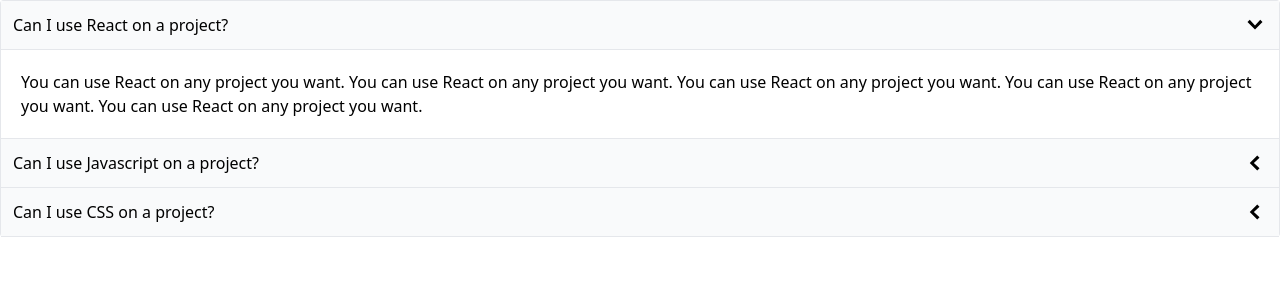
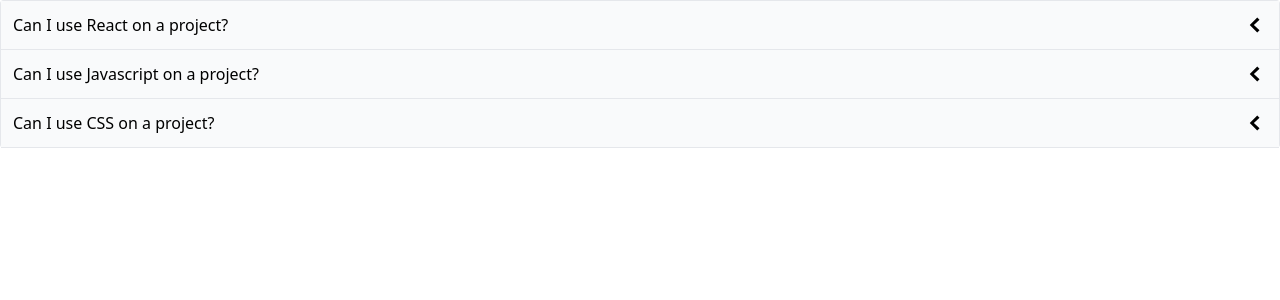
Before and after one commit to mwoitek/react-components-examples, a React (Create React App) app: page / in a window 1280 px wide. Shown: the top 300 px of the page. Built offline with nearby package versions, Linux system fonts and the light colour scheme.

Commit message:
Finish Accordion implementation

```diff
--- a/src/components/Accordion.js
+++ b/src/components/Accordion.js
@@ -2,10 +2,14 @@
 import { GoChevronDown, GoChevronLeft } from 'react-icons/go';
 
 function Accordion({ items }) {
-  const [expandedIndex, setExpandedIndex] = useState(0);
+  const [expandedIndex, setExpandedIndex] = useState(-1);
 
   const handleClick = (index) => {
-    setExpandedIndex(index);
+    if (index === expandedIndex) {
+      setExpandedIndex(-1);
+    } else {
+      setExpandedIndex(index);
+    }
   };
 
   const renderedItems = items.map((item, index) => {
```
